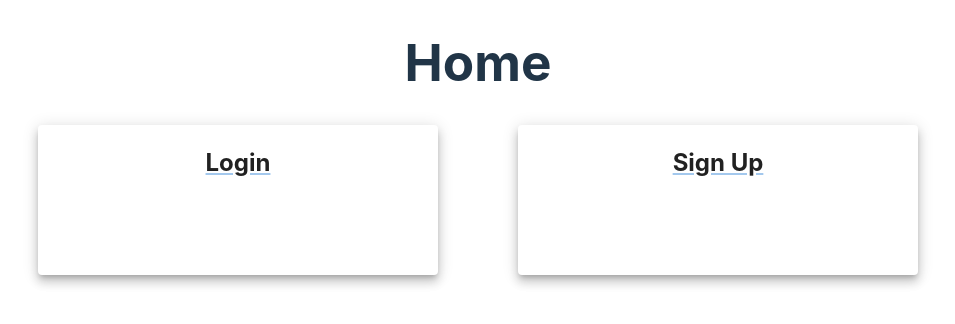
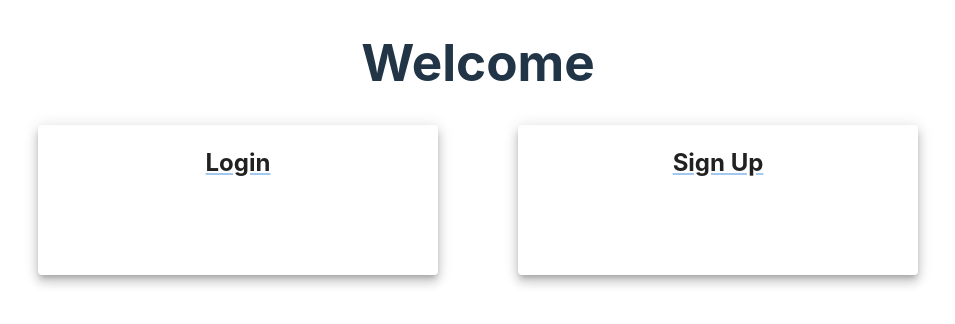
Before and after one commit to sid293/clg-vms, a React (Vite) app in the folder frontend/my-react-app/: page / in a window 1280 px wide. Before the commit this address had no page. Shown: the top 324 px of the page, without its empty margins (162-1117 px from the left). Built offline with nearby package versions, Linux system fonts and the light colour scheme.

Commit message:
adding readme and changing home page title

```diff
--- a/frontend/my-react-app/src/components/Home.jsx
+++ b/frontend/my-react-app/src/components/Home.jsx
@@ -14,7 +14,7 @@ const Home = ()=>{
     return(
         <div>
             <h1>
-                Home
+               Welcome
             </h1>
             <Grid container columnSpacing={10} sx={{justifyContent:'center',alignItems:'center'}}>
                 <Grid item>
```
Also changed, not shown: 1 other file (tests, documents, lock files or other folders).
